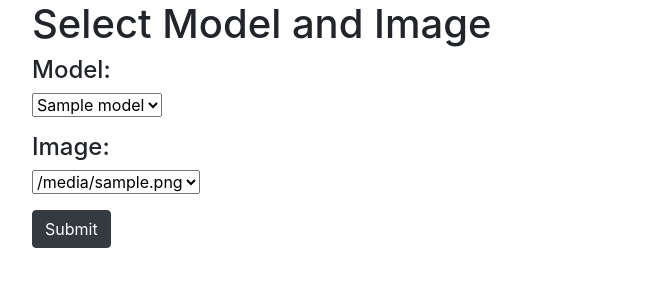
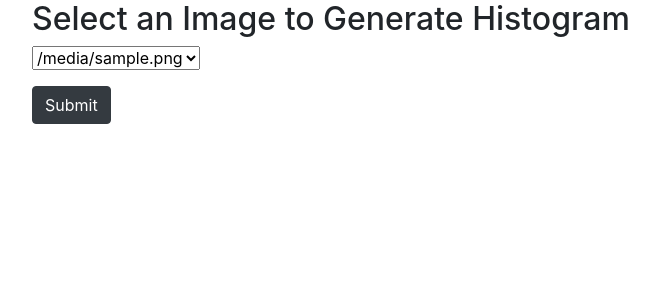
Before and after one commit to unica-isde/isde-projects-2024-I, a FastAPI app: template app/templates/histogram_select.html in a window 1280 px wide. Shown: the part 56-356 px from the top of the page, without its empty margins (53-712 px from the left). Run offline with FastAPI, Linux system fonts and the light colour scheme; the template is opened without the code that fills it: most values are stand-ins (such as "Sample title", 1, 10 or a date in 2020); some libraries are stand-ins or nearby versions.

Commit message:
Fix #1: modified image histogram selection form

```diff
--- a/app/templates/histogram_select.html
+++ b/app/templates/histogram_select.html
@@ -1,29 +1,17 @@
 {% extends "base.html" %}
 
 {% block content %}
+<h2>Select an Image to Generate Histogram</h2>
 
-    <h1>Select Model and Image</h1>
-    <form method="post" novalidate>
-        <h4>
-            Model:
-        </h4>
-        <p>
-            <select name="model_id">
-                {% for model in models %}
-                  <option value="{{ model }}" SELECTED>{{ model }}</option>
-                {% endfor %}
-              </select>
-        </p>
-        <h4>
-            Image:
-        </h4>
-        <p>
-            <select name="image_id">
-                {% for image in images %}
-                  <option value="{{ image }}" SELECTED>{{ image }}</option>
-                {% endfor %}
-              </select>
-        </p>
-        <button type="submit" class="btn btn-dark mb-2">Submit</button>
-    </form>
+<form action="/histogram" method="post">
+
+    <select name="image_id" id="image_id">
+        {% for image in images %}
+        <option value="{{ image }}">{{ image }}</option>
+        {% endfor %}
+    </select>
+    </p>
+    <button type="submit" value="1" class="btn btn-dark mb-2">Submit</button>
+</form>
+
 {% endblock %}
```
